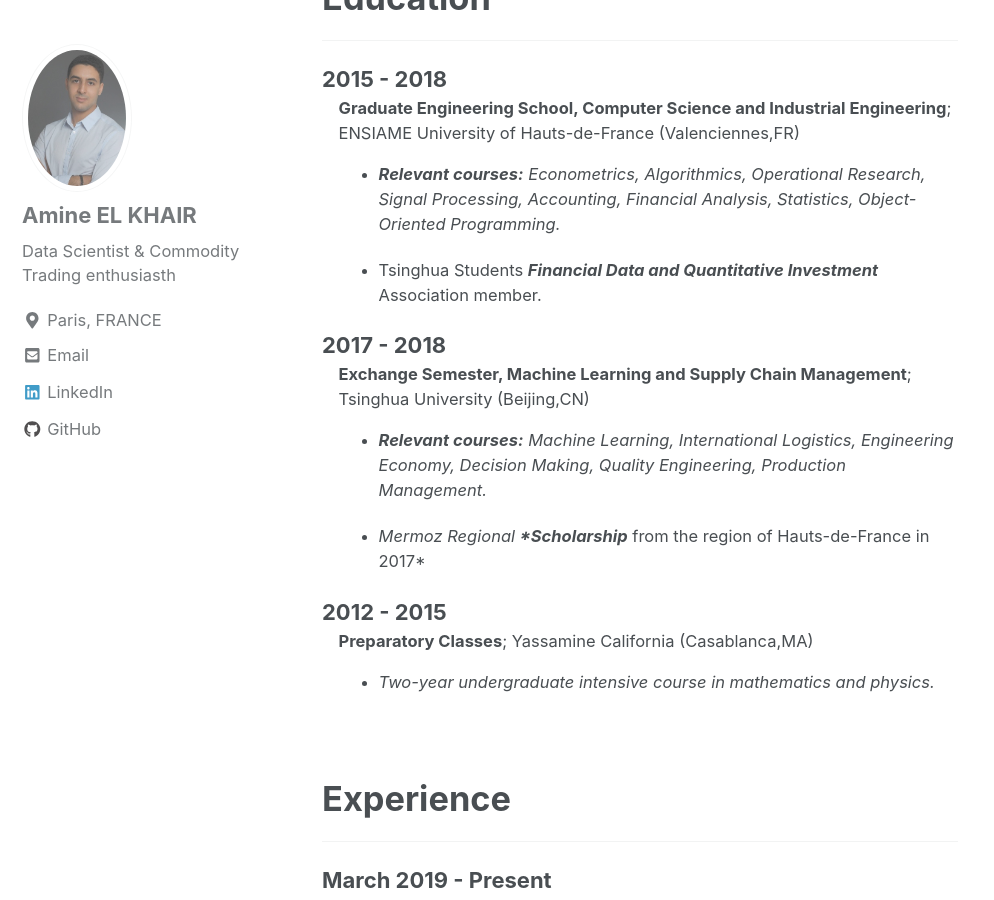
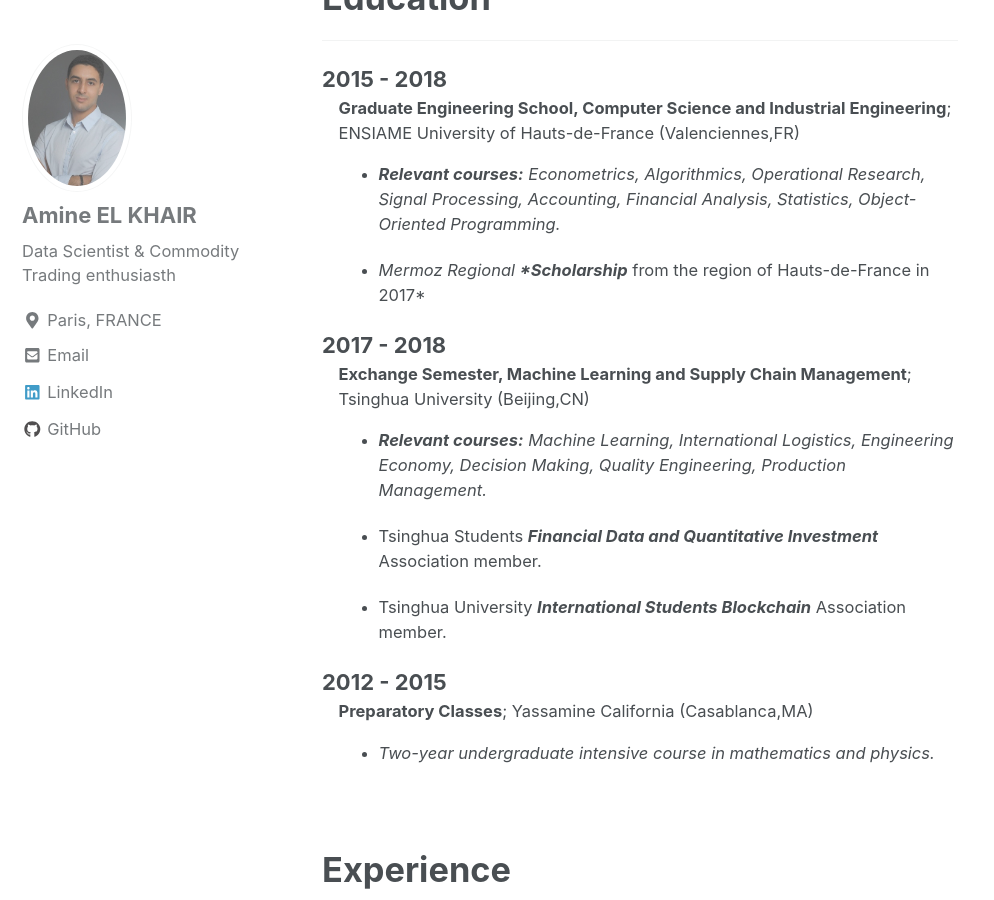
Before and after one commit to aelkhair/aelkhair.github.io, a Jekyll site: the page built from _pages/cv.md, in a window 1280 px wide and 900 px high, scrolled down 667 px. Shown: the whole window, without its empty margins (0-994 px from the left). Built offline with Jekyll 4.4.1, drawn with Linux system fonts in a browser that asks for light colours; nearby versions of some CDN libraries.

Commit message:
correcting error

```diff
--- a/_pages/cv.md
+++ b/_pages/cv.md
@@ -20,14 +20,16 @@ Amine EL KHAIR
 
     * ***Relevant courses:*** *Econometrics, Algorithmics, Operational Research, Signal Processing, Accounting, Financial Analysis, Statistics, Object-Oriented Programming.*
 
-    * Tsinghua Students ***Financial Data and Quantitative Investment*** Association member.
+    * *Mermoz Regional ***Scholarship*** from the region of Hauts-de-France in 2017*
 
 2017 - 2018
 :   **Exchange Semester, Machine Learning and Supply Chain Management**; Tsinghua University (Beijing,CN)
 
 	* ***Relevant courses:*** *Machine Learning, International Logistics, Engineering Economy, Decision Making, Quality Engineering, Production Management.*
 
-    * *Mermoz Regional ***Scholarship*** from the region of Hauts-de-France in 2017*
+    * Tsinghua Students ***Financial Data and Quantitative Investment*** Association member.
+
+    * Tsinghua University ***International Students Blockchain*** Association member.
 
 2012 - 2015
 :   **Preparatory Classes**; Yassamine California (Casablanca,MA)
```
